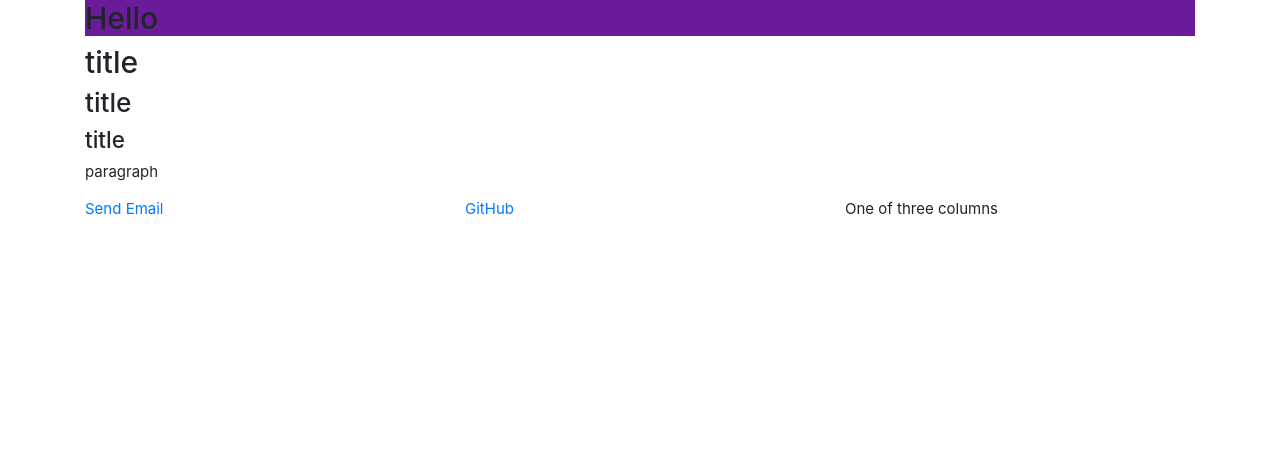
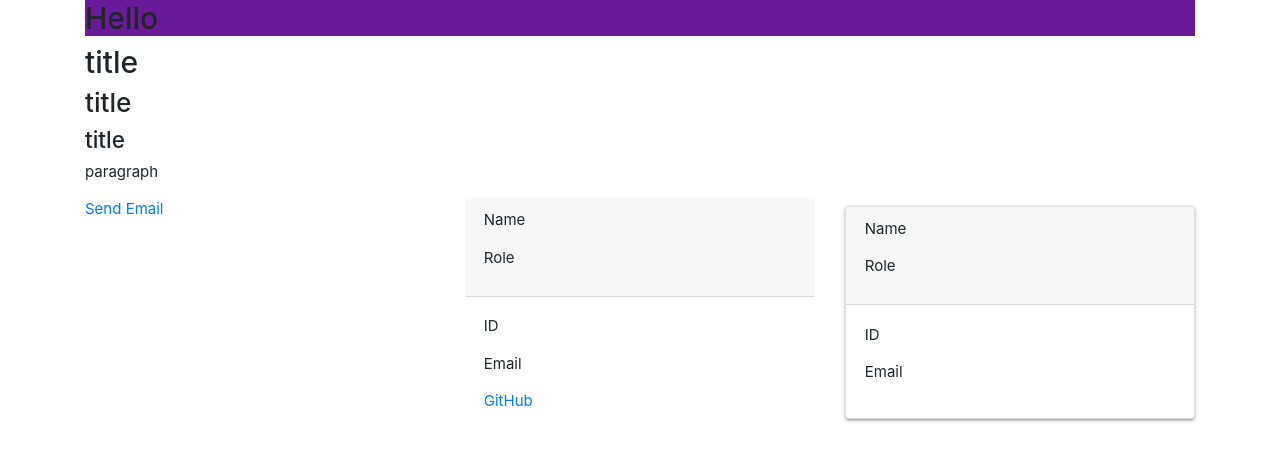
Before and after one commit to queen-stack/team_profile, a website: page index.html in a window 1280 px wide. Drawn offline with nearby package versions, Linux system fonts and the light colour scheme.

Commit message:
file layout

```diff
--- a/Index.js
+++ b/Index.js
@@ -45,7 +45,7 @@ function getManagerInfo() {
         {
             type: 'input',
             name: 'name',
-            message: 'What is the Managers Name?'
+            message: 'What is the Managers Name?:'
         },
         {
             type: 'input',
--- a/index.html
+++ b/index.html
@@ -28,10 +28,24 @@
             <a href="mailto:email@example.com">Send Email</a>
           </div>
           <div class="col-sm">
-            <a href="https://[username].github.io/"target=_blank>GitHub</a>
+            <div class="card-header"><p>Name</p><p>Role</p></div>
+            <div class="card-body"><p>ID</p><p>Email</p><a href="https://[username].github.io/"target=_blank>GitHub</a></div>
+
           </div>
           <div class="col-sm">
-            One of three columns
+            <!-- <h2>Name, Role</h2>
+                <div class="card">
+                <div class="card-header">ID</div>
+                <div class="card-body">Email</div>
+                <div class="card-footer">Number</div> -->
+                <div class="card">
+                    <div class="card-header"><p>Name</p><p>Role</p></div>
+                    <div class="card-body"><p>ID</p><p>Email</p></div>
+                    <!-- <div class="card-footer">Number</div> -->
+          </div>
+
+          <div class="container">
+
           </div>
         </div>
       </div>
```
